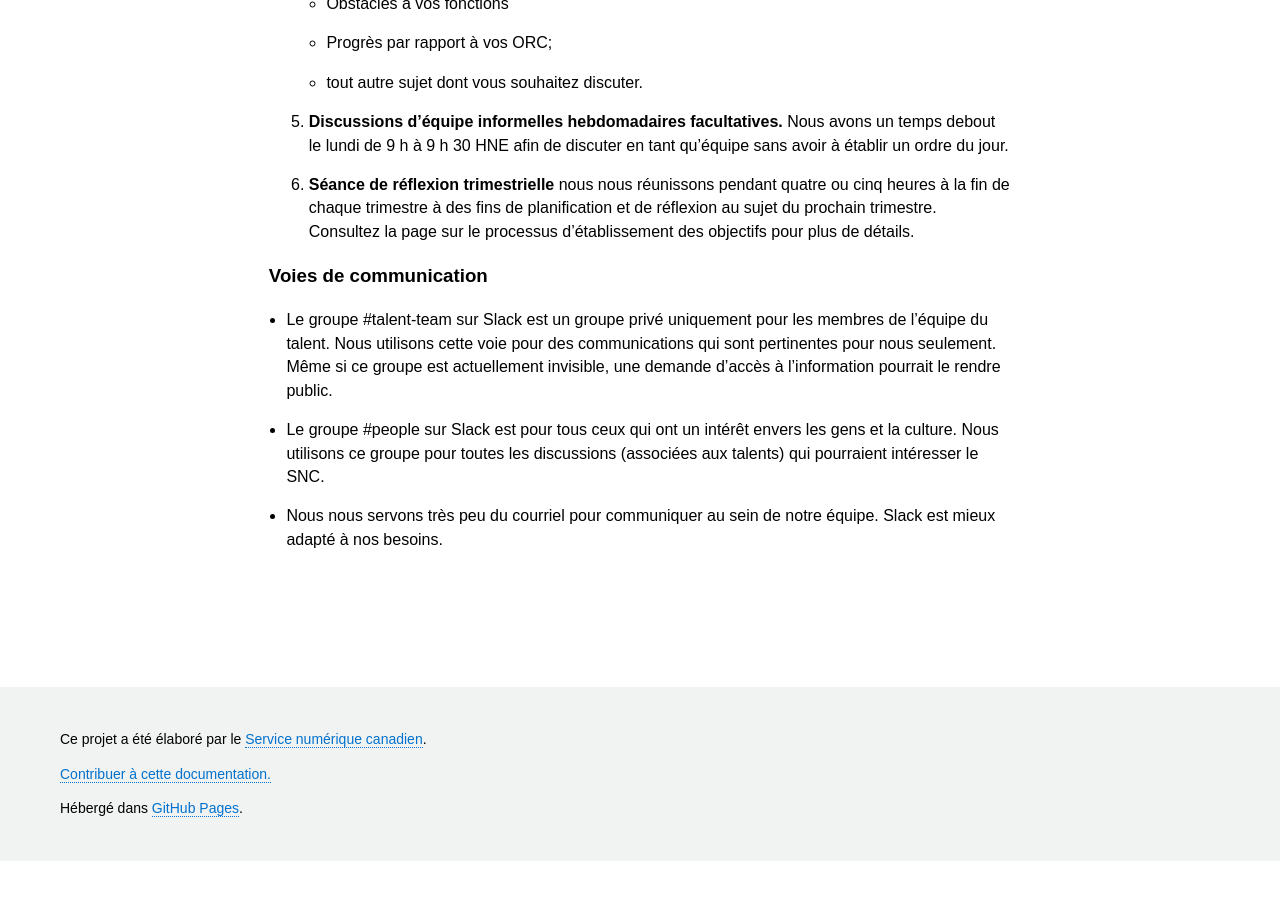
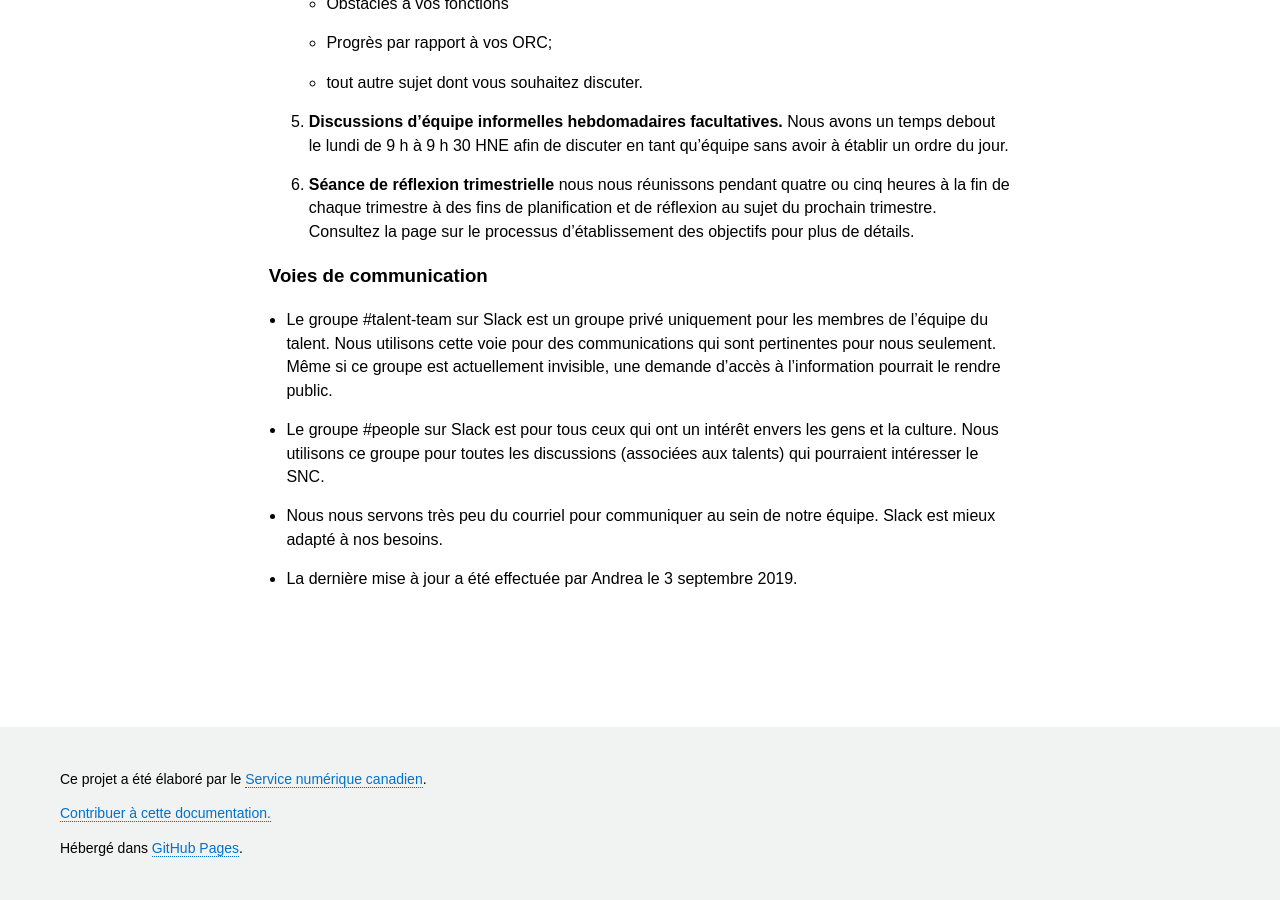
Before and after one commit to cds-snc/talent, a Jekyll site: the page built from _pages/fr/a-propos-de-nous/reunions-d-equipe.md, in a window 1280 px wide and 900 px high, scrolled down 1130 px. Built offline with Jekyll 4.4.1, drawn with Linux system fonts in a browser that asks for light colours; before the commit the page ends 1991 px from its top, so only the background shows below that.

Commit message:
adding updated date

```diff
--- a/_pages/fr/a-propos-de-nous/reunions-d-equipe.md
+++ b/_pages/fr/a-propos-de-nous/reunions-d-equipe.md
@@ -51,3 +51,6 @@ trans_url: "/team-meetings/"
 * Le groupe #people sur Slack est pour tous ceux qui ont un intérêt envers les gens et la culture. Nous utilisons ce groupe pour toutes les discussions (associées aux talents) qui pourraient intéresser le SNC.
 
 * Nous nous servons très peu du courriel pour communiquer au sein de notre équipe. Slack est mieux adapté à nos besoins.
+
+
+- La dernière mise à jour a été effectuée par Andrea le 3 septembre 2019.
```
